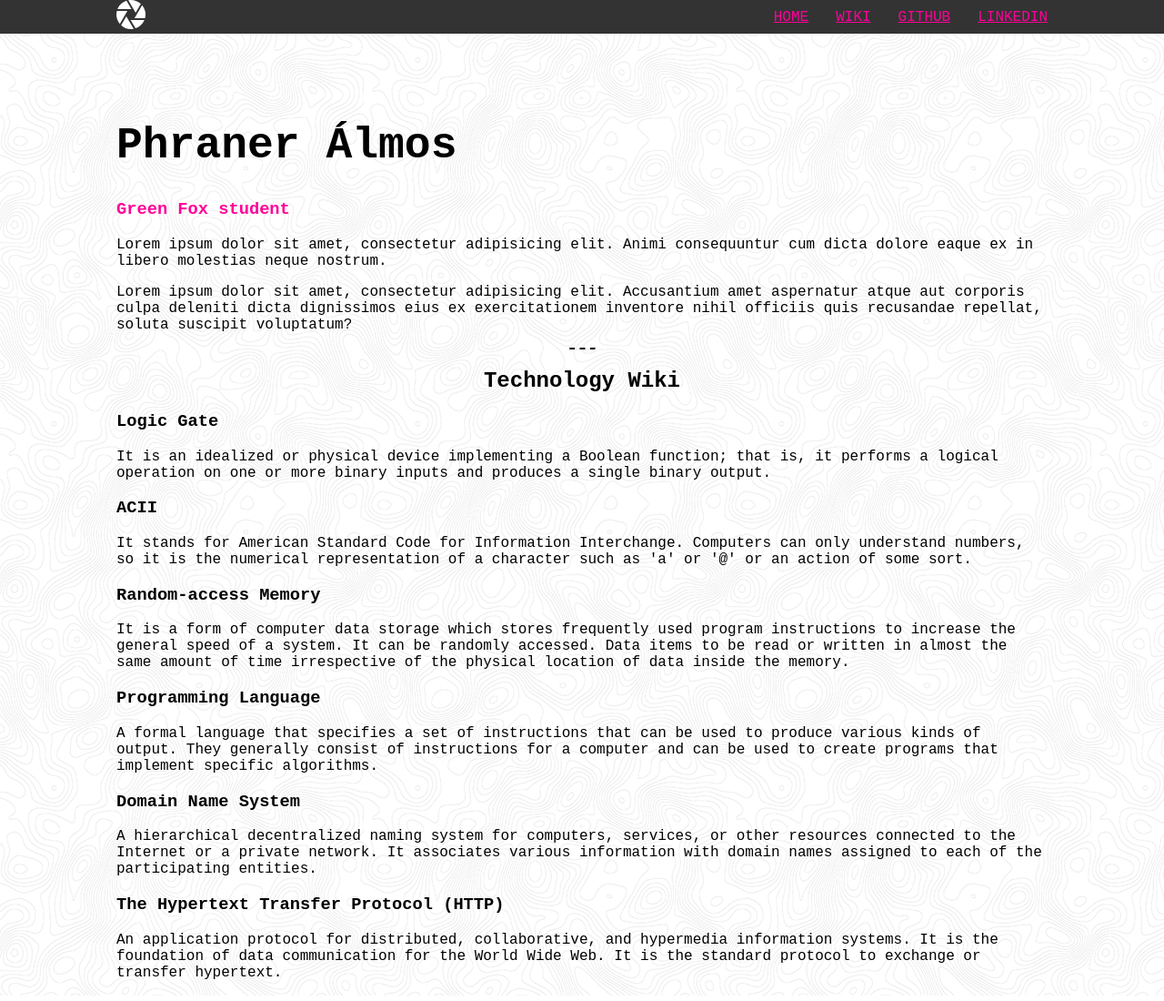
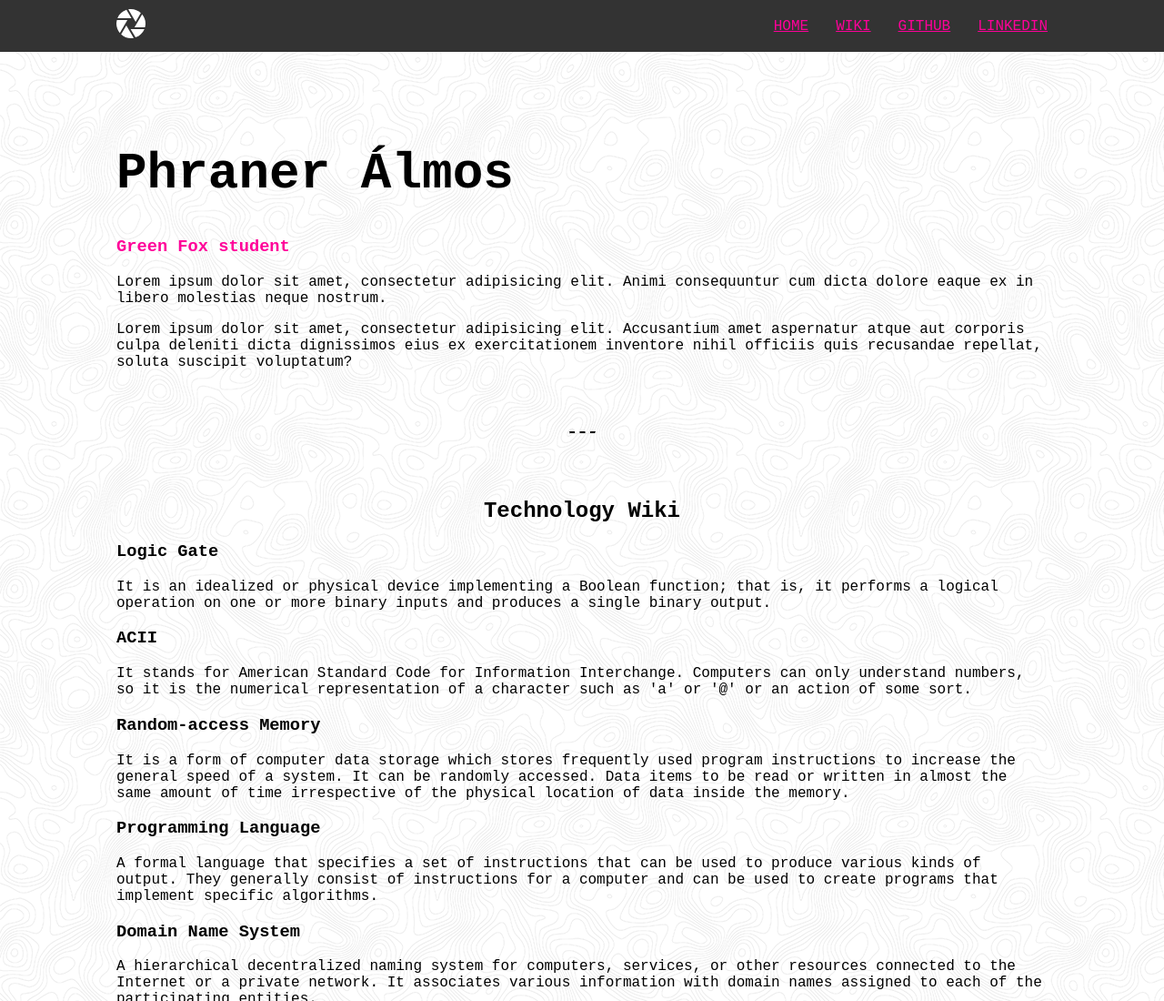
Before and after one commit to phraner/myFirstWebsite, a plain HTML site: page index.html in a window 1280 px wide. Shown: the top 1100 px of the page at 91% size. Drawn offline with Linux system fonts and the light colour scheme.

Commit message:
css edited

```diff
--- a/index.html
+++ b/index.html
@@ -32,7 +32,7 @@
            <p>
                Lorem ipsum dolor sit amet, consectetur adipisicing elit. Animi consequuntur cum dicta dolore eaque ex in libero molestias neque nostrum.
            </p>
-           <p>
+           <p id="addpad">
                Lorem ipsum dolor sit amet, consectetur adipisicing elit. Accusantium amet aspernatur atque aut corporis culpa deleniti dicta dignissimos eius ex exercitationem inventore nihil officiis quis recusandae repellat, soluta suscipit voluptatum?
            </p>
 
--- a/style.css
+++ b/style.css
@@ -7,6 +7,8 @@ body {
      background-color: #333333;
      padding-left: 10%;
      padding-right: 10%;
+     padding-top: 10px;
+     padding-bottom: 10px;
      display: flex;
      justify-content: space-between;
      align-items: center
@@ -19,7 +21,8 @@ body {
  }
 
  hr {
-     border-top:2px dashed; width: 27px
+     border-top:2px dashed;
+     width: 27px;
  }
 
  .pink{
@@ -36,9 +39,14 @@ body {
  }
 
  h2{
+     padding-top: 5%;
      text-align: center;
  }
 
  h1{
-     font-size: 300%;
+     font-size: 350%;
  }
+
+ #addpad{
+     padding-bottom: 5%;
+ }
```
